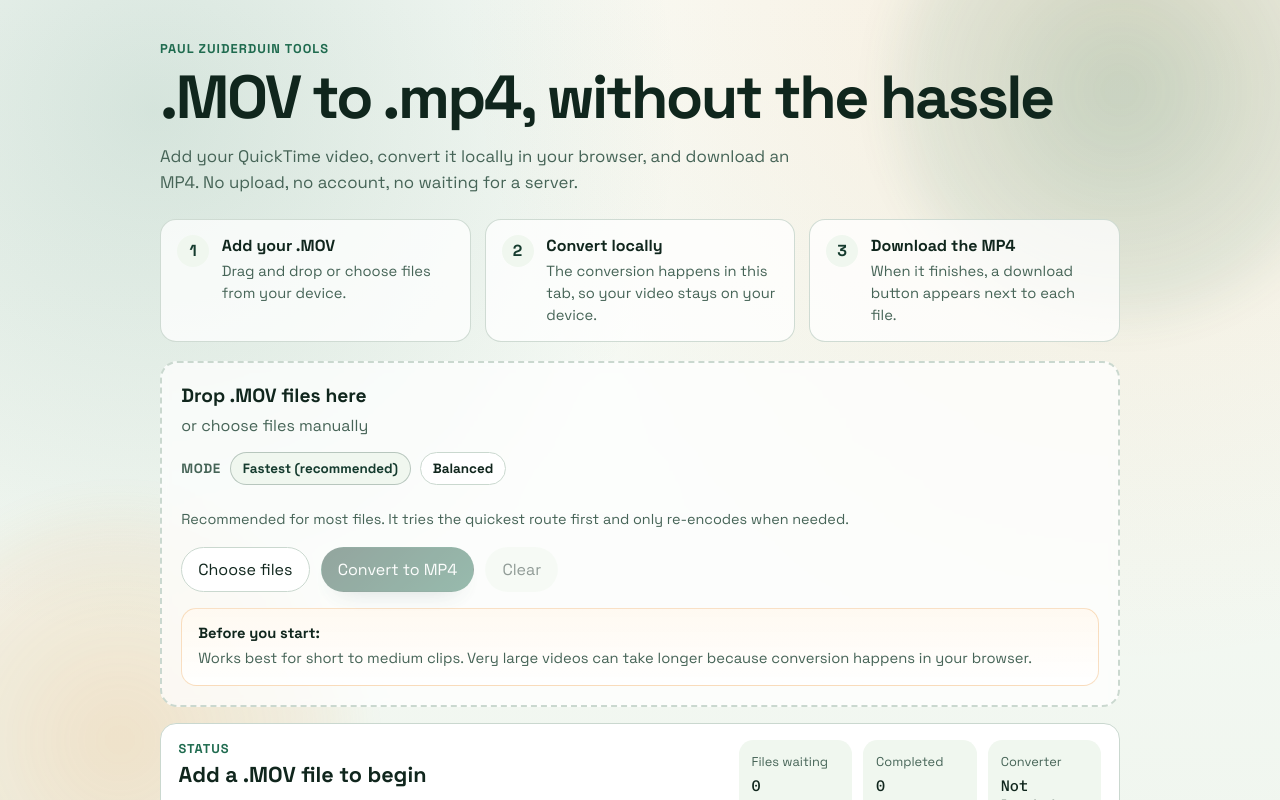
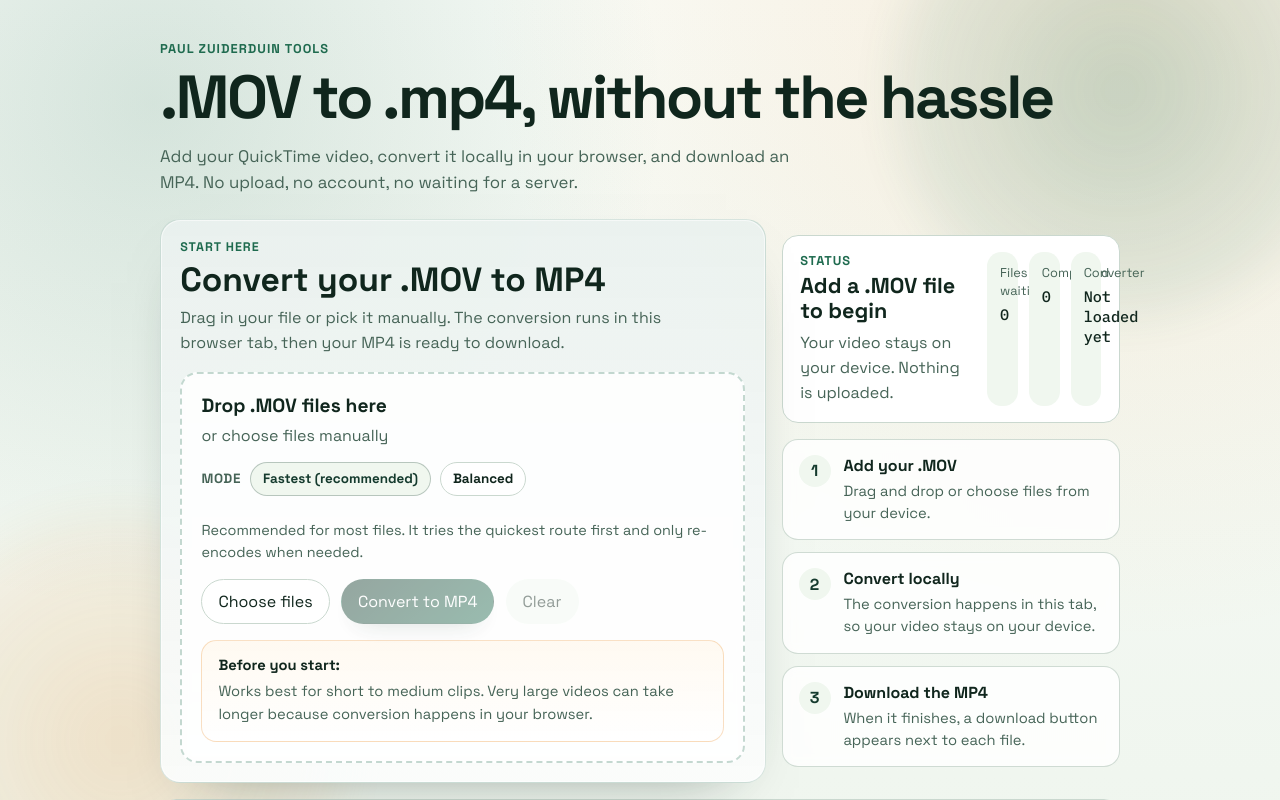
Before and after one commit to Paulmzuiderduin/mov2mp4, a React (Vite) app: page / in a window 1280 px wide. Shown: the top 800 px of the page. Built offline with nearby package versions, Linux system fonts and the light colour scheme.

Commit message:
Emphasize MOV2MP4 conversion panel

```diff
--- a/src/App.jsx
+++ b/src/App.jsx
@@ -597,32 +597,9 @@ export default function App() {
           </p>
         </header>
 
-        <section className="workflow" aria-label="How it works">
-          <article className="workflow-step">
-            <span className="workflow-number">1</span>
-            <div>
-              <strong>Add your .MOV</strong>
-              <p>Drag and drop or choose files from your device.</p>
-            </div>
-          </article>
-          <article className="workflow-step">
-            <span className="workflow-number">2</span>
-            <div>
-              <strong>Convert locally</strong>
-              <p>The conversion happens in this tab, so your video stays on your device.</p>
-            </div>
-          </article>
-          <article className="workflow-step">
-            <span className="workflow-number">3</span>
-            <div>
-              <strong>Download the MP4</strong>
-              <p>When it finishes, a download button appears next to each file.</p>
-            </div>
-          </article>
-        </section>
-
-        <section
-          className={`dropzone ${isDragging ? 'is-dragging' : ''}`}
+        <section className="top-layout">
+          <div
+            className={`converter-panel ${isDragging ? 'is-dragging' : ''}`}
             onDragOver={(event) => {
               event.preventDefault();
               setIsDragging(true);
@@ -630,6 +607,16 @@ export default function App() {
             onDragLeave={() => setIsDragging(false)}
             onDrop={handleDrop}
           >
+            <div className="converter-panel-header">
+              <p className="converter-kicker">Start Here</p>
+              <h2 className="converter-title">Convert your .MOV to MP4</h2>
+              <p className="converter-sub">
+                Drag in your file or pick it manually. The conversion runs in this browser tab,
+                then your MP4 is ready to download.
+              </p>
+            </div>
+
+            <section className="dropzone">
               <div>
                 <strong>Drop .MOV files here</strong>
                 <p>or choose files manually</p>
@@ -693,7 +680,9 @@ export default function App() {
                 hidden
               />
             </section>
+          </div>
 
+          <aside className="support-rail">
             <section className="status-panel" aria-live="polite">
               <div>
                 <p className="status-kicker">Status</p>
@@ -719,6 +708,32 @@ export default function App() {
                   </strong>
                 </div>
               </div>
+            </section>
+
+            <section className="workflow" aria-label="How it works">
+              <article className="workflow-step">
+                <span className="workflow-number">1</span>
+                <div>
+                  <strong>Add your .MOV</strong>
+                  <p>Drag and drop or choose files from your device.</p>
+                </div>
+              </article>
+              <article className="workflow-step">
+                <span className="workflow-number">2</span>
+                <div>
+                  <strong>Convert locally</strong>
+                  <p>The conversion happens in this tab, so your video stays on your device.</p>
+                </div>
+              </article>
+              <article className="workflow-step">
+                <span className="workflow-number">3</span>
+                <div>
+                  <strong>Download the MP4</strong>
+                  <p>When it finishes, a download button appears next to each file.</p>
+                </div>
+              </article>
+            </section>
+          </aside>
         </section>
 
         {engineMessage ? <p className="hint">{engineMessage}</p> : null}
--- a/src/styles.css
+++ b/src/styles.css
@@ -108,12 +108,105 @@ button {
   font-size: 1.05rem;
 }
 
-.workflow {
+.top-layout {
   margin-top: 1.4rem;
   display: grid;
-  grid-template-columns: repeat(3, minmax(0, 1fr));
-  gap: 0.85rem;
+  grid-template-columns: minmax(0, 1.7fr) minmax(280px, 0.95fr);
+  gap: 1rem;
+  align-items: start;
+}
+
+.converter-panel {
+  position: relative;
+  padding: 1.2rem;
+  border-radius: 1.25rem;
+  border: 1px solid rgba(31, 107, 79, 0.16);
+  background:
+    linear-gradient(180deg, rgba(31, 107, 79, 0.09), rgba(31, 107, 79, 0.02)),
+    rgba(255, 255, 255, 0.94);
+  box-shadow: 0 24px 60px -40px rgba(16, 38, 29, 0.55);
   animation: rise 520ms ease both;
+}
+
+.converter-panel::after {
+  content: "";
+  position: absolute;
+  inset: 0;
+  border-radius: inherit;
+  pointer-events: none;
+  border: 1px solid rgba(255, 255, 255, 0.55);
+}
+
+.converter-panel.is-dragging {
+  transform: translateY(-1px);
+  box-shadow: 0 28px 70px -38px rgba(16, 38, 29, 0.62);
+}
+
+.converter-panel-header {
+  display: grid;
+  gap: 0.45rem;
+}
+
+.converter-kicker,
+.converter-title,
+.converter-sub {
+  margin: 0;
+}
+
+.converter-kicker {
+  font-size: 0.78rem;
+  font-weight: 700;
+  text-transform: uppercase;
+  letter-spacing: 0.08em;
+  color: var(--brand);
+}
+
+.converter-title {
+  font-size: clamp(1.45rem, 3vw, 2.1rem);
+  line-height: 1.1;
+}
+
+.converter-sub {
+  color: var(--muted);
+  line-height: 1.55;
+  max-width: 52ch;
+}
+
+.dropzone {
+  margin-top: 1rem;
+  border: 2px dashed rgba(31, 107, 79, 0.26);
+  border-radius: 1.1rem;
+  padding: 1.2rem;
+  background: rgba(255, 255, 255, 0.86);
+  backdrop-filter: blur(5px);
+  display: grid;
+  gap: 1rem;
+  transition: border-color 180ms ease, background-color 180ms ease, transform 180ms ease;
+}
+
+.dropzone strong {
+  font-size: 1.2rem;
+}
+
+.dropzone p {
+  margin: 0.45rem 0 0;
+  color: var(--muted);
+}
+
+.dropzone.is-dragging {
+  border-color: var(--brand);
+  background: #f3fbf6;
+  transform: translateY(-1px);
+}
+
+.support-rail {
+  display: grid;
+  gap: 1rem;
+}
+
+.workflow {
+  display: grid;
+  gap: 0.75rem;
 }
 
 .workflow-step {
@@ -124,7 +217,7 @@ button {
   padding: 0.95rem 1rem;
   border: 1px solid rgba(202, 216, 207, 0.9);
   border-radius: 1rem;
-  background: rgba(255, 255, 255, 0.75);
+  background: rgba(255, 255, 255, 0.82);
   backdrop-filter: blur(6px);
 }
 
@@ -150,34 +243,6 @@ button {
   color: var(--muted);
   line-height: 1.5;
   font-size: 0.92rem;
-}
-
-.dropzone {
-  margin-top: 1.2rem;
-  border: 2px dashed var(--line);
-  border-radius: 1.1rem;
-  padding: 1.2rem;
-  background: rgba(255, 255, 255, 0.72);
-  backdrop-filter: blur(5px);
-  display: grid;
-  gap: 1rem;
-  transition: border-color 180ms ease, background-color 180ms ease, transform 180ms ease;
-  animation: rise 560ms ease both;
-}
-
-.dropzone strong {
-  font-size: 1.2rem;
-}
-
-.dropzone p {
-  margin: 0.45rem 0 0;
-  color: var(--muted);
-}
-
-.dropzone.is-dragging {
-  border-color: var(--brand);
-  background: #f3fbf6;
-  transform: translateY(-1px);
 }
 
 .speed-mode {
@@ -480,7 +545,7 @@ button {
 }
 
 @media (max-width: 860px) {
-  .workflow,
+  .top-layout,
   .status-panel {
     grid-template-columns: 1fr;
   }
@@ -516,7 +581,8 @@ button {
   .queue-item,
   .empty-card,
   .status-panel,
-  .workflow-step {
+  .workflow-step,
+  .converter-panel {
     border-radius: 0.9rem;
   }
 
```
Lines whose indentation alone changed are shown as unchanged.
